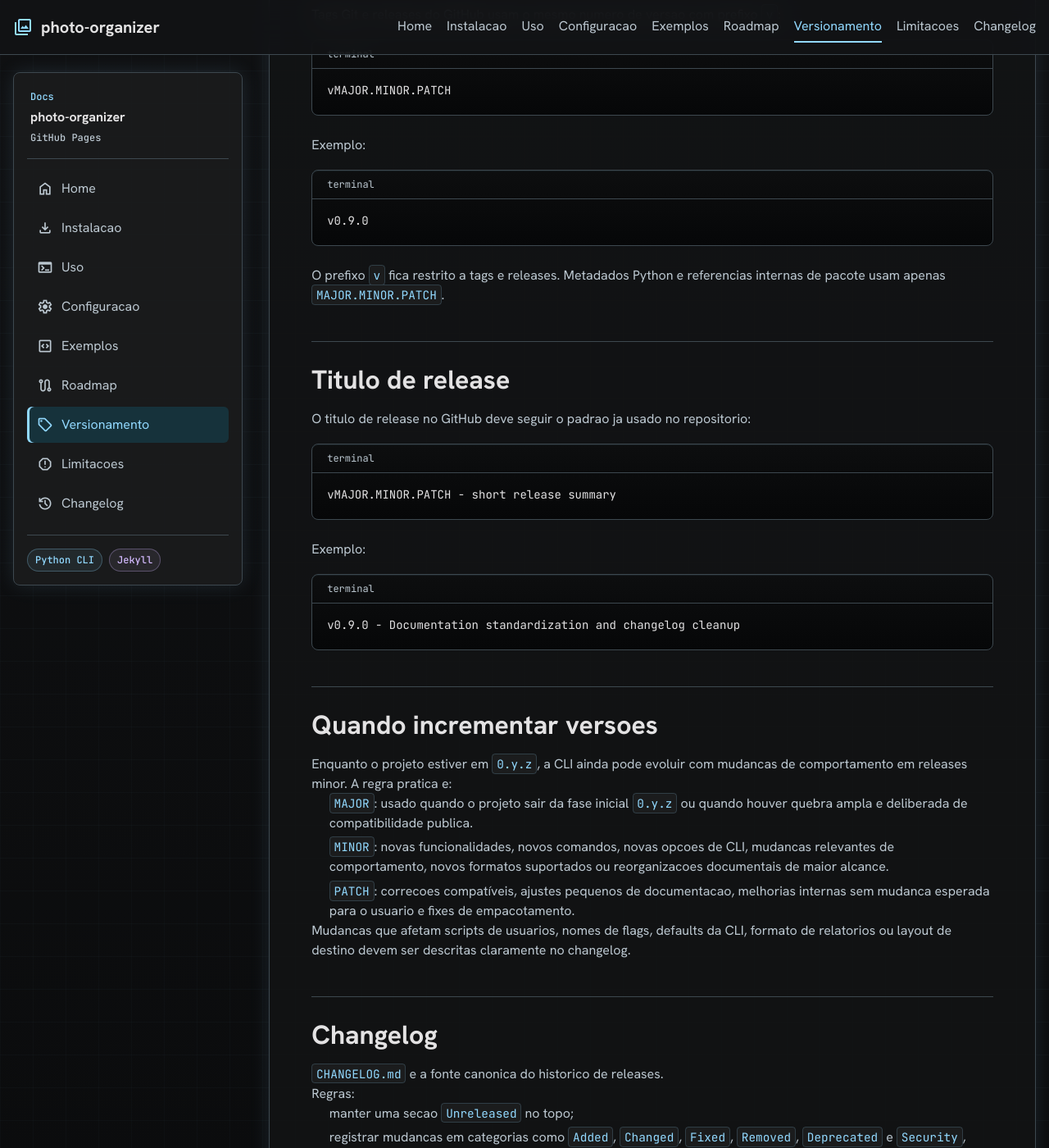
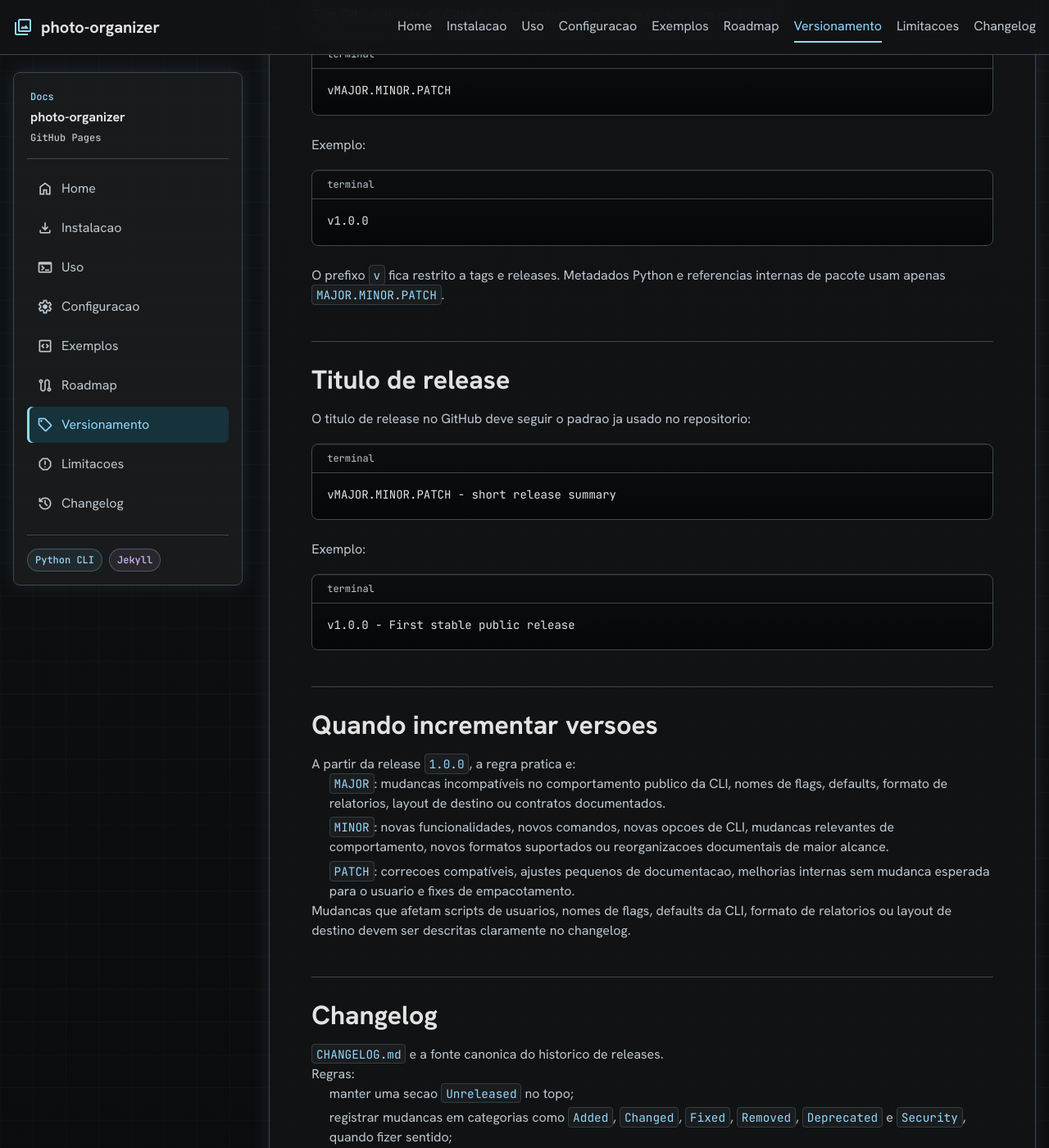
Before and after one commit to iklav-tech/photo-organizer, a Jekyll site: the page built from docs/versioning.md, in a window 1280 px wide and 1400 px high, scrolled down 954 px. Shown: the whole window at 82% size. Built offline with Jekyll 4.4.1, drawn with Linux system fonts in a browser that asks for light colours; nearby versions of some CDN libraries; some of the changed text lies outside the part shown.

````diff
--- a/docs/versioning.md
+++ b/docs/versioning.md
@@ -19,7 +19,7 @@ MAJOR.MINOR.PATCH
 Exemplo:
 
 ```text
-0.9.0
+1.0.0
 ```
 
 Essa versao deve estar alinhada em:
@@ -40,7 +40,7 @@ vMAJOR.MINOR.PATCH
 Exemplo:
 
 ```text
-v0.9.0
+v1.0.0
 ```
 
 O prefixo `v` fica restrito a tags e releases. Metadados Python e referencias internas de pacote usam apenas `MAJOR.MINOR.PATCH`.
@@ -56,14 +56,14 @@ vMAJOR.MINOR.PATCH - short release summary
 Exemplo:
 
 ```text
-v0.9.0 - Documentation standardization and changelog cleanup
+v1.0.0 - First stable public release
 ```
 
 ## Quando incrementar versoes
 
-Enquanto o projeto estiver em `0.y.z`, a CLI ainda pode evoluir com mudancas de comportamento em releases minor. A regra pratica e:
+A partir da release `1.0.0`, a regra pratica e:
 
-- `MAJOR`: usado quando o projeto sair da fase inicial `0.y.z` ou quando houver quebra ampla e deliberada de compatibilidade publica.
+- `MAJOR`: mudancas incompatíveis no comportamento publico da CLI, nomes de flags, defaults, formato de relatorios, layout de destino ou contratos documentados.
 - `MINOR`: novas funcionalidades, novos comandos, novas opcoes de CLI, mudancas relevantes de comportamento, novos formatos suportados ou reorganizacoes documentais de maior alcance.
 - `PATCH`: correcoes compatíveis, ajustes pequenos de documentacao, melhorias internas sem mudanca esperada para o usuario e fixes de empacotamento.
 
@@ -98,14 +98,14 @@ Comandos tipicos:
 
 ```bash
 .venv/bin/python -m pytest
-git tag v0.9.0
-git push origin v0.9.0
+git tag v1.0.0
+git push origin v1.0.0
 ```
 
 Se a release for criada pela interface do GitHub, selecione a tag `vMAJOR.MINOR.PATCH` e use as notas da secao correspondente do `CHANGELOG.md`.
 
 ## Estado atual
 
-- Versao atual do pacote: `0.9.0`.
-- Tag correspondente: `v0.9.0`.
+- Versao atual do pacote: `1.0.0`.
+- Tag correspondente: `v1.0.0`.
 - Changelog canonico: [`CHANGELOG.md`](https://github.com/iklav-tech/photo-organizer/blob/main/CHANGELOG.md).
--- a/requirements.txt
+++ b/requirements.txt
@@ -1,3 +1,5 @@
+# Runtime dependencies. Keep this list aligned with [project].dependencies in
+# pyproject.toml for users who install without editable package metadata.
 Pillow>=10.0
 PyYAML>=6.0
 pillow-heif>=0.16.0
````
Also changed, not shown: docs/roadmap.md (+4 -2 lines), pyproject.toml (+19 -1 lines), CHANGELOG.md, README.md, docs/changelog.md, 1 other file.
